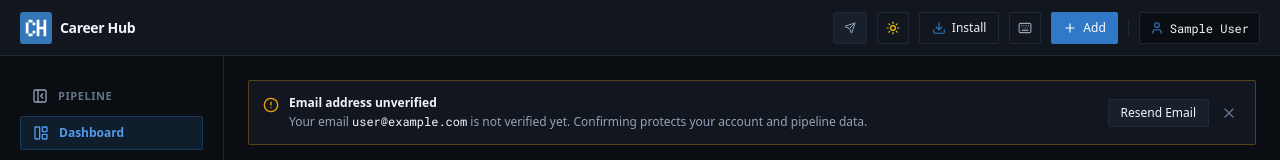
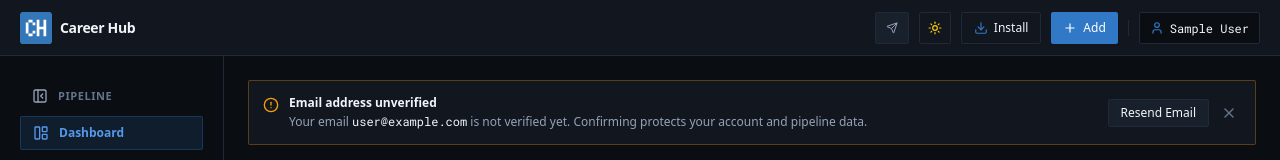
Before and after one commit to navneetguptacse/career-hub, a Next.js app: page /dashboard in a window 1280 px wide. Shown: the top 160 px of the page. Built offline with nearby package versions, Linux system fonts and the light colour scheme; no server answers; the database is empty; sample sign-in values are in the browser's storage.

Commit message:
refactor: remove keyboard shortcuts button from navbar

```diff
--- a/src/components/layout/Navbar.tsx
+++ b/src/components/layout/Navbar.tsx
@@ -5,7 +5,6 @@ import Link from "next/link";
 import Image from "next/image";
 import { useSession } from "next-auth/react";
 import {
-  Keyboard,
   PanelLeft,
   Plus,
   Send,
@@ -20,13 +19,9 @@ import { useTelegramStatus } from "@/lib/hooks/useTelegramStatus";
 
 interface NavbarProps {
   onOpenAddModal: () => void;
-  onOpenShortcuts?: () => void;
 }
 
-export const Navbar: React.FC<NavbarProps> = ({
-  onOpenAddModal,
-  onOpenShortcuts,
-}) => {
+export const Navbar: React.FC<NavbarProps> = ({ onOpenAddModal }) => {
   const { data: session } = useSession();
   const { toggleMobileSidebar } = useSidebar();
   const { isPaired } = useTelegramStatus();
@@ -87,19 +82,6 @@ export const Navbar: React.FC<NavbarProps> = ({
 
         <PwaInstallButton size="sm" compact />
 
-        <button
-          type="button"
-          onClick={
-            onOpenShortcuts ||
-            (() => window.dispatchEvent(new Event("careerhub:open-shortcuts")))
-          }
-          title="Keyboard Shortcuts (?)"
-          aria-label="Keyboard shortcuts"
-          className="hidden lg:inline-flex h-8 w-8 items-center justify-center text-[#94A3B8] hover:text-[#5499EB] hover:bg-[#18202C] border border-[#202937] hover:border-[#3178C6] rounded-xs transition-colors shadow-xs"
-        >
-          <Keyboard className="w-3.5 h-3.5" />
-        </button>
-
         <Button
           onClick={onOpenAddModal}
           size="sm"
```
